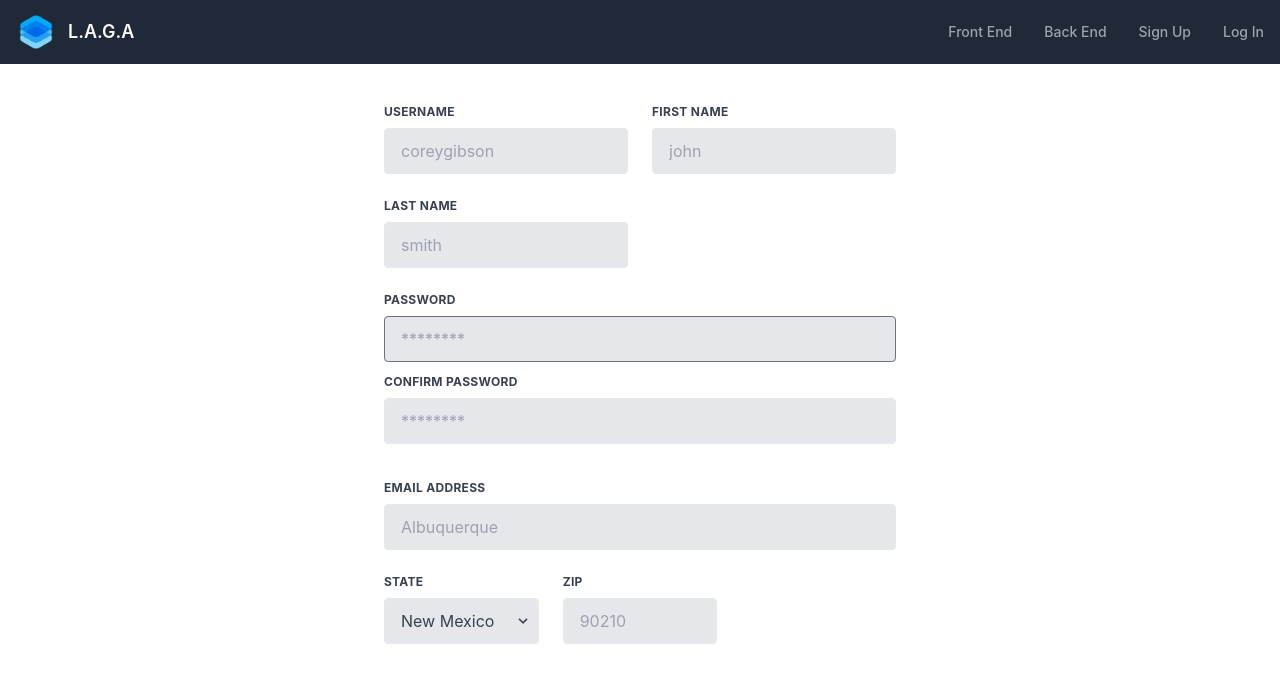
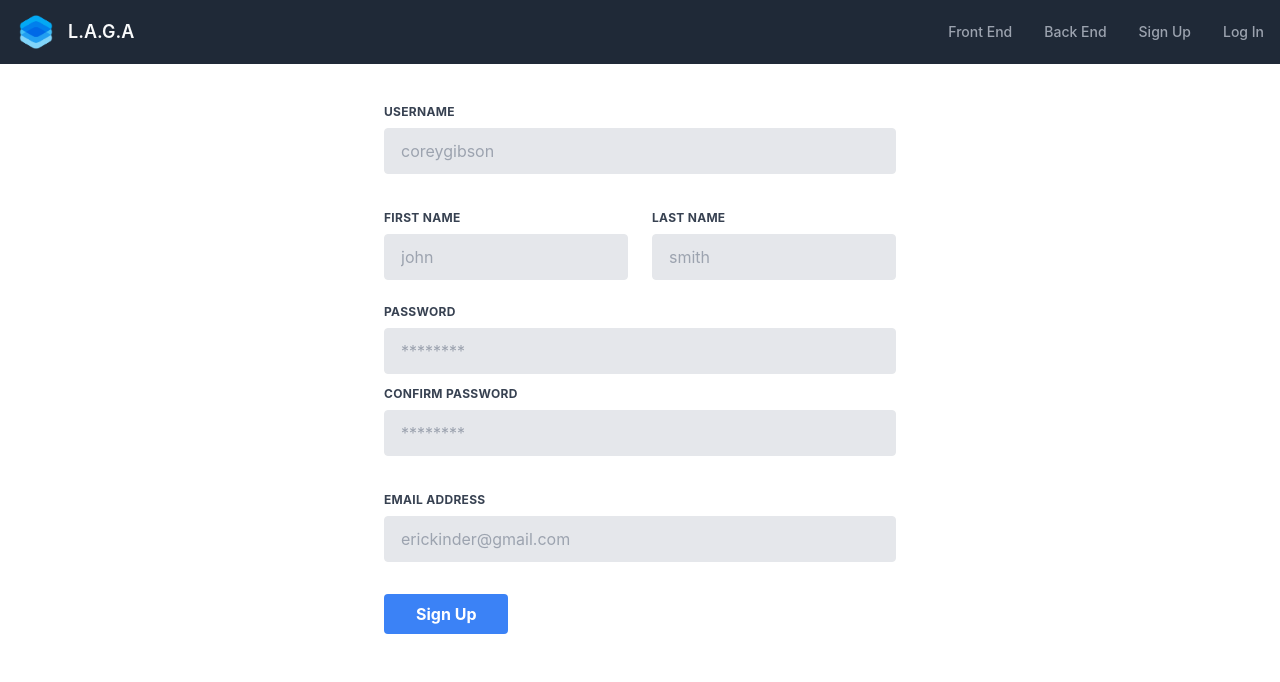
Before and after one commit to bannersamuelson/Life-After-General-Assembly, a React (Create React App) app in the folder lab/: page /signup in a window 1280 px wide. Shown: the top 682 px of the page. Built offline with nearby package versions, Linux system fonts and the light colour scheme.

Commit message:
fixed sizing

```diff
--- a/lab/src/screen/SignUp/SignUp.jsx
+++ b/lab/src/screen/SignUp/SignUp.jsx
@@ -60,7 +60,7 @@ export default function SignUp(props) {
     <div className="grid justify-items-center mt-10">
       <form onSubmit={handleSubmit} class="w-full max-w-lg">
         <div class="flex flex-wrap -mx-3 mb-6">
-          <div class="w-full md:w-1/2 px-3 mb-6 md:mb-0">
+          <div class="w-full px-3 mb-6">
             <label class="block uppercase tracking-wide text-gray-700 text-xs font-bold mb-2">
               Username
             </label>
@@ -71,9 +71,9 @@ export default function SignUp(props) {
               name="username"
               id="userName"
               placeholder="coreygibson"
-              className="appearance-none block w-full bg-gray-200 text-gray-700 border border-gray-200 rounded py-3 px-4 mb-3 leading-tight focus:outline-none focus:bg-white" />
+              className="focus:placeholder-transparent appearance-none block w-full bg-gray-200 text-gray-700 border border-gray-200 rounded py-3 px-4 mb-3 leading-tight focus:outline-none focus:bg-white" />
           </div>
-          <div class="w-full mb-6 md:w-1/2 px-3">
+          <div class="w-full mb-6 md:w-1/2 md:mb-0 px-3">
             <label class="block uppercase tracking-wide text-gray-700 text-xs font-bold mb-2">
               First Name
             </label>
@@ -84,9 +84,9 @@ export default function SignUp(props) {
               name="floating_first_name"
               id="firstName"
               placeholder="john"
-              className="appearance-none block w-full bg-gray-200 text-gray-700 border border-gray-200 rounded py-3 px-4 leading-tight focus:outline-none focus:bg-white focus:border-gray-200" />
+              className="focus:placeholder-transparent appearance-none block w-full bg-gray-200 text-gray-700 border border-gray-200 rounded py-3 px-4 leading-tight focus:outline-none focus:bg-white focus:border-gray-200" />
           </div>
-          <div class="w-full md:w-1/2 px-3">
+          <div class="w-full md:w-1/2 md:mb-0 px-3">
             <label class="block uppercase tracking-wide text-gray-700 text-xs font-bold mb-2">
               Last Name
             </label>
@@ -96,12 +96,12 @@ export default function SignUp(props) {
               name="floating_last_name"
               id="lastName"
               placeholder="smith"
-              className="appearance-none block w-full bg-gray-200 text-gray-700 border border-gray-200 rounded py-3 px-4 leading-tight focus:outline-none focus:bg-white focus:border-gray-200" />
+              className="focus:placeholder-transparent appearance-none block w-full bg-gray-200 text-gray-700 border border-gray-200 rounded py-3 px-4 leading-tight focus:outline-none focus:bg-white focus:border-gray-200" />
           </div>
         </div>
         <div class="flex flex-wrap -mx-3 mb-6">
           <div class="w-full px-3">
-            <label class="block uppercase tracking-wide text-gray-700 text-xs font-bold mb-2">
+            <label class="focus:placeholder-transparent block uppercase tracking-wide text-gray-700 text-xs font-bold mb-2">
               Password
             </label>
             <input
@@ -110,7 +110,7 @@ export default function SignUp(props) {
               type="password"
               name="floating_password"
               id="password"
-              className="appearance-none block w-full bg-gray-200 text-gray-700 border border-gray-500 rounded py-3 px-4 mb-3 leading-tight focus:outline-none focus:bg-white focus:border-gray-200" placeholder="********" />
+              className="focus:placeholder-transparent appearance-none block w-full bg-gray-200 text-gray-700 border border-gray-200 rounded py-3 px-4 mb-3 leading-tight focus:outline-none focus:bg-white focus:border-gray-200" placeholder="********" />
           </div>
           <div class="w-full px-3">
             <label class="block uppercase tracking-wide text-gray-700 text-xs font-bold mb-2">
@@ -122,7 +122,7 @@ export default function SignUp(props) {
               type="password"
               name="floating_password"
               id="confirmPassword"
-              className="appearance-none block w-full bg-gray-200 text-gray-700 border border-gray-200 rounded py-3 px-4 mb-3 leading-tight focus:outline-none focus:bg-white focus:border-gray-200" placeholder="********" />
+              className="focus:placeholder-transparent appearance-none block w-full bg-gray-200 text-gray-700 border border-gray-200 rounded py-3 px-4 mb-3 leading-tight focus:outline-none focus:bg-white focus:border-gray-200" placeholder="********" />
             <p className="text-red-500 text-xs italic">{validationMessage}</p>
           </div>
         </div>
@@ -137,30 +137,12 @@ export default function SignUp(props) {
               type="text"
               id="email"
               name="floating_email"
-              class="appearance-none block w-full bg-gray-200 text-gray-700 border border-gray-200 rounded py-3 px-4 leading-tight focus:outline-none focus:bg-white focus:border-gray-500" id="grid-city" type="text" placeholder="Albuquerque" />
-          </div>
-          <div class="w-full md:w-1/3 px-3 mb-6 md:mb-0">
-            <label class="block uppercase tracking-wide text-gray-700 text-xs font-bold mb-2" for="grid-state">
-              State
-            </label>
-            <div class="relative">
-              <select class="block appearance-none w-full bg-gray-200 border border-gray-200 text-gray-700 py-3 px-4 pr-8 rounded leading-tight focus:outline-none focus:bg-white focus:border-gray-500" id="grid-state">
-                <option>New Mexico</option>
-                <option>Missouri</option>
-                <option>Texas</option>
-              </select>
-              <div class="pointer-events-none absolute inset-y-0 right-0 flex items-center px-2 text-gray-700">
-                <svg class="fill-current h-4 w-4" xmlns="http://www.w3.org/2000/svg" viewBox="0 0 20 20"><path d="M9.293 12.95l.707.707L15.657 8l-1.414-1.414L10 10.828 5.757 6.586 4.343 8z" /></svg>
-              </div>
-            </div>
-          </div>
-          <div class="w-full md:w-1/3 px-3 mb-6 md:mb-0">
-            <label class="block uppercase tracking-wide text-gray-700 text-xs font-bold mb-2" for="grid-zip">
-              Zip
-            </label>
-            <input class="appearance-none block w-full bg-gray-200 text-gray-700 border border-gray-200 rounded py-3 px-4 leading-tight focus:outline-none focus:bg-white focus:border-gray-500" id="grid-zip" type="text" placeholder="90210" />
+              class="appearance-none block w-full bg-gray-200 text-gray-700 border border-gray-200 rounded py-3 px-4 leading-tight focus:outline-none focus:bg-white focus:border-gray-500" placeholder="erickinder@gmail.com" />
           </div>
         </div>
+        <button className="bg-blue-500 hover:bg-blue-700 text-white font-bold py-2 px-8 rounded focus:outline-none focus:shadow-outline">
+          Sign Up
+        </button>
       </form>
     </div>
   )
```
